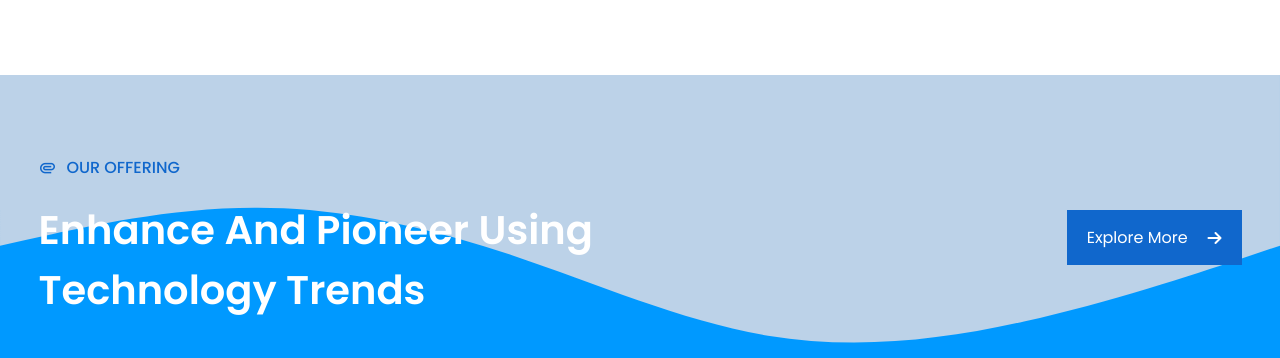
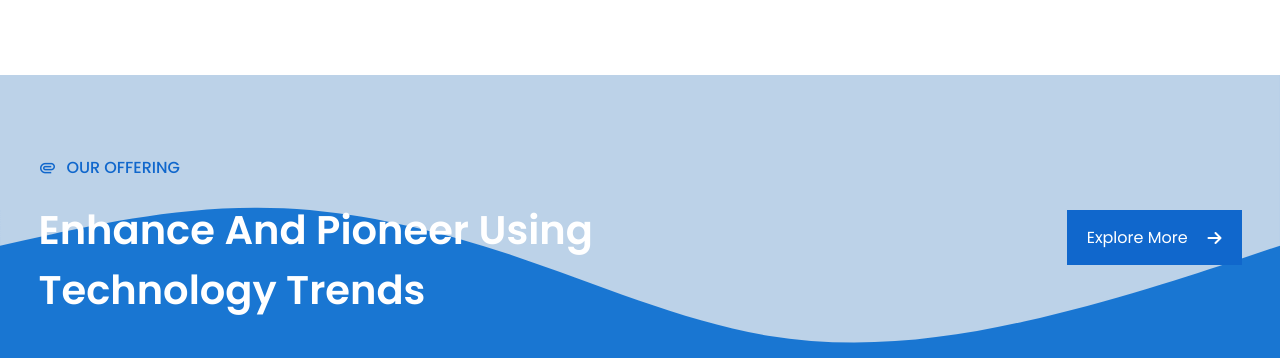
Before and after one commit to Sai-125/nodj_ltd, a plain HTML site: page index.html in a window 1280 px wide. Shown: the part 2809-3167 px from the top of the page. Drawn offline with nearby package versions, Linux system fonts and the light colour scheme.

Commit message:
Update 1.css

```diff
--- a/1.css
+++ b/1.css
@@ -414,7 +414,7 @@ svg{
 
 /* tech */
 #tech{
-    background-color: #0099ff;
+    background-color: #1976d2;
     color: #fff ;
     position: relative;
 }
```
